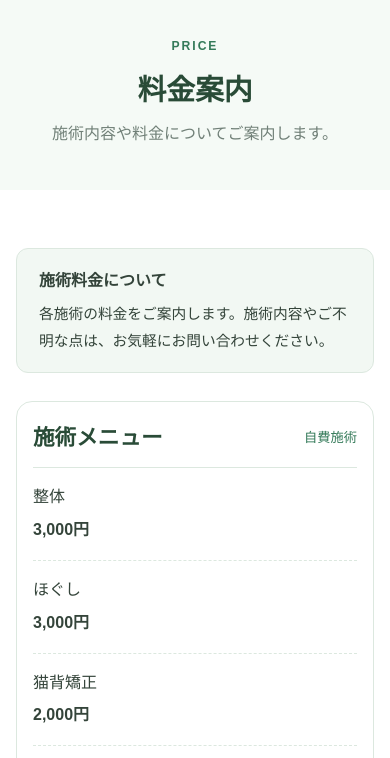
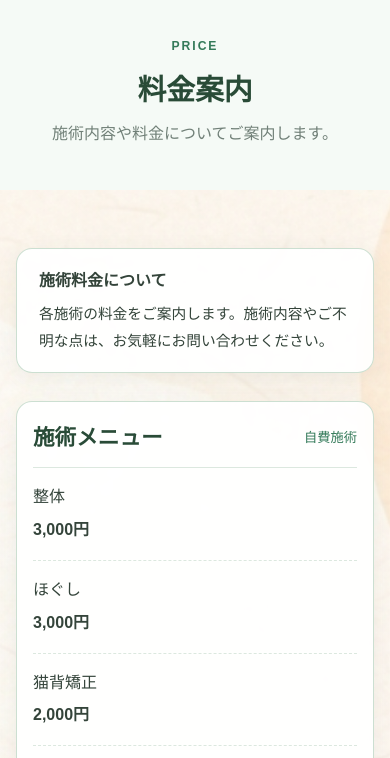
Before and after one commit to kirakuseikotsu/kirakuseikotsu.github.io, a plain HTML site: page price.html in a window 390 px wide. Shown: the part 77-835 px from the top of the page. Drawn offline with Linux system fonts and the light colour scheme.

Commit message:
Add files via upload

```diff
--- a/price.html
+++ b/price.html
@@ -5,7 +5,7 @@
 <header class="site-header"><div class="container header-inner"><a class="logo" href="index.html"><span class="logo-mark">＋</span><span>きらく鍼灸整骨院<small>Kiraku Acupuncture & Osteopathic Clinic</small></span></a><button class="menu-toggle" aria-label="メニューを開く" aria-expanded="false" aria-controls="global-nav"><span></span><span></span><span></span></button><nav id="global-nav" class="global-nav" aria-label="メインメニュー"><a href="index.html">トップページ</a><a class="active" href="price.html">料金案内</a><a href="access.html">アクセス</a><a class="nav-cta" href="tel:08085545183">電話で相談する</a></nav></div></header>
 <main>
   <section class="page-hero"><div class="container"><p class="section-label">PRICE</p><h1>料金案内</h1><p>施術内容や料金についてご案内します。</p></div></section>
-  <section class="section"><div class="container narrow-container">
+  <section class="section price-details-section"><div class="container narrow-container">
     <div class="notice"><strong>施術料金について</strong><p>各施術の料金をご案内します。施術内容やご不明な点は、お気軽にお問い合わせください。</p></div>
     <div class="price-block"><div class="price-block-heading"><h2>施術メニュー</h2><span>自費施術</span></div>
       <div class="price-row"><span>整体</span><strong>3,000円</strong></div>
--- a/style.css
+++ b/style.css
@@ -62,3 +62,34 @@
   .features-section { background-position: 62% center; background-image: linear-gradient(180deg, rgba(248,252,247,.91), rgba(248,252,247,.82)), url('./waiting-room.jpeg'); }
   .features-section .section-heading { padding: 18px 14px; }
 }
+
+
+/* Price page: supplied soft watercolor background from treatment details through phone contact */
+.price-details-section {
+  background-image: linear-gradient(rgba(255,255,255,.18), rgba(255,255,255,.18)), url('./施術料金ページ背景.jpg');
+  background-position: center top;
+  background-size: cover;
+  background-repeat: no-repeat;
+}
+.price-details-section .notice,
+.price-details-section .price-block,
+.price-details-section .center-action {
+  background-color: rgba(255,255,255,.88);
+  backdrop-filter: blur(3px);
+  border-radius: 16px;
+  box-shadow: 0 6px 24px rgba(55, 83, 65, .07);
+}
+.price-details-section .notice { border-color: rgba(196,218,201,.85); }
+.price-details-section .price-block { border-color: rgba(196,218,201,.85); }
+.price-details-section .center-action { margin-top: 22px; padding: 22px 18px; }
+@media (max-width: 760px) {
+  .price-details-section {
+    background-position: center top;
+    background-size: auto 100%;
+  }
+  .price-details-section .notice,
+  .price-details-section .price-block,
+  .price-details-section .center-action {
+    background-color: rgba(255,255,255,.92);
+  }
+}
```
Also changed, not shown: 施術料金ページ背景.jpg (added).
